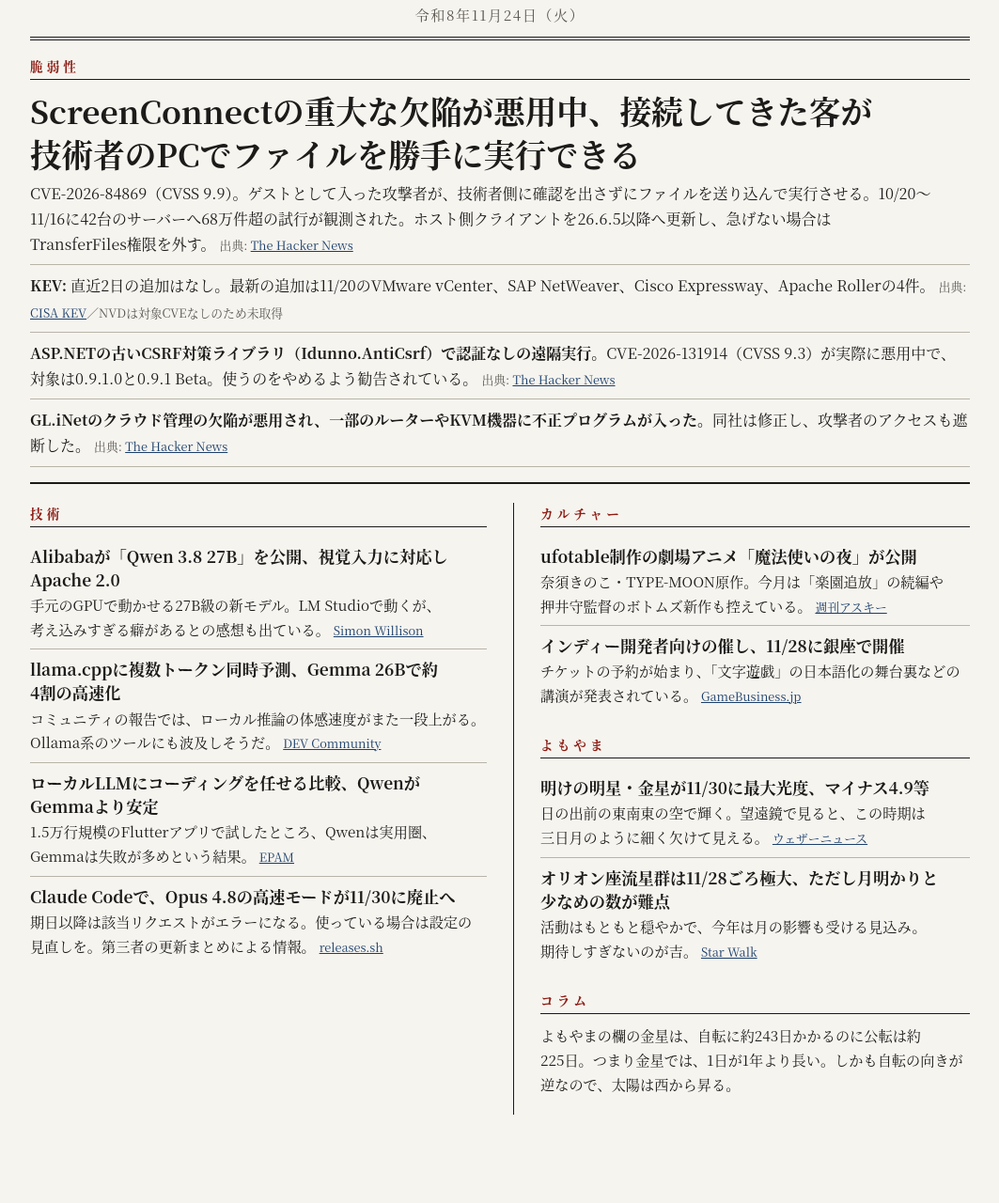
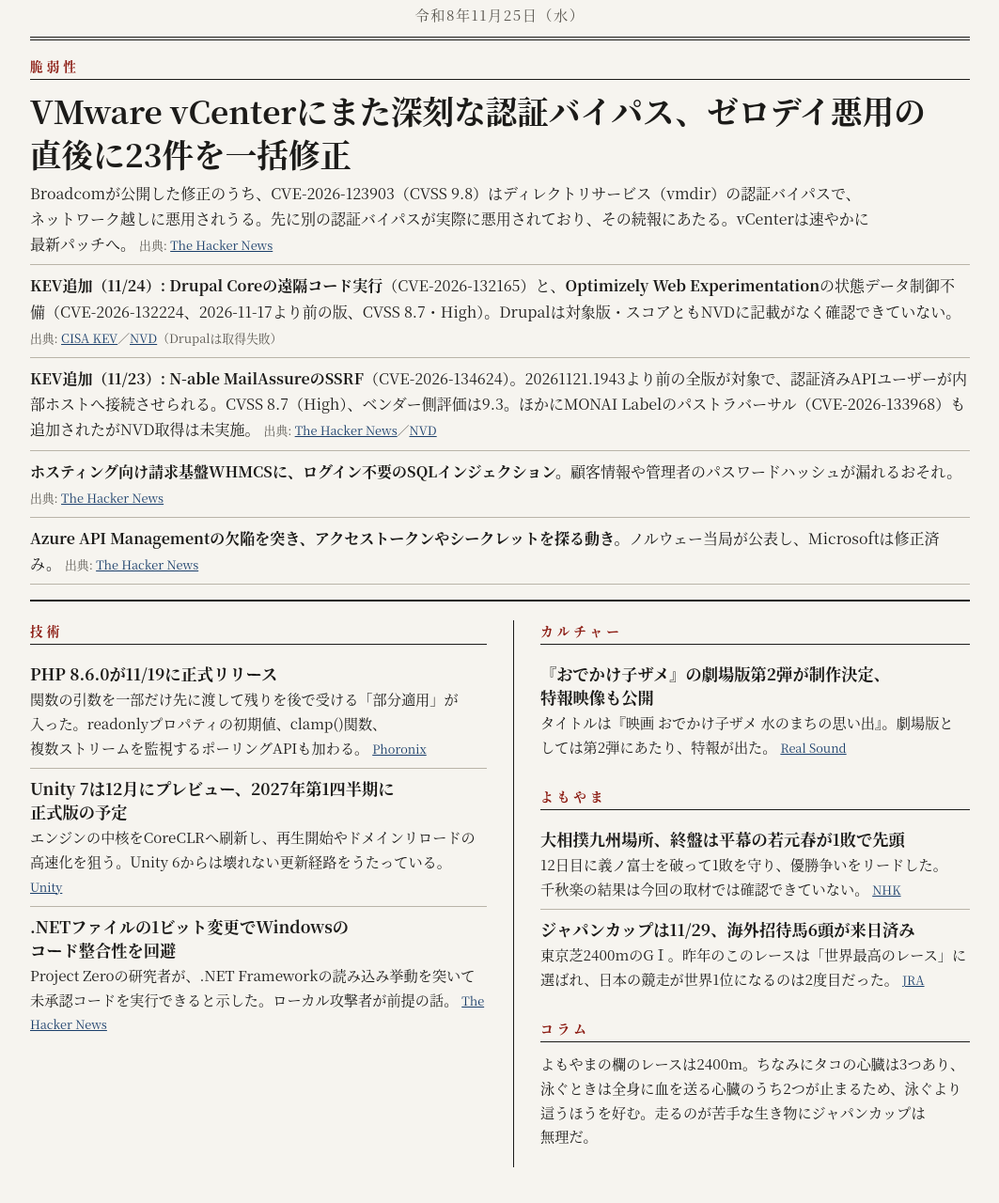
Before and after one commit to Yocchi3191/chokan, a plain HTML site: page index.html in a window 1280 px wide. Shown: the part 164-1444 px from the top of the page at 94% size, without its empty margins (108-1171 px from the left). Before the commit the page ends 1390 px from the top, so only its background shows below. Drawn offline with Linux system fonts and the light colour scheme.

Commit message:
朝刊 2026-11-25

```diff
--- a/index.html
+++ b/index.html
@@ -41,17 +41,18 @@ a{color:var(--link)}
 <div class="wrap">
 <header class="mast">
 <h1>朝刊</h1>
-<p>令和8年11月24日（火）</p>
+<p>令和8年11月25日（水）</p>
 </header>
 
 <section class="lead">
 <div class="sec">脆弱性</div>
-<h2>ScreenConnectの重大な欠陥が悪用中、接続してきた客が技術者のPCでファイルを勝手に実行できる</h2>
-<p>CVE-2026-84869（CVSS 9.9）。ゲストとして入った攻撃者が、技術者側に確認を出さずにファイルを送り込んで実行させる。10/20〜11/16に42台のサーバーへ68万件超の試行が観測された。ホスト側クライアントを26.6.5以降へ更新し、急げない場合はTransferFiles権限を外す。 <span class="src">出典: <a href="https://thehackernews.com/2026/11/hackers-exploit-critical-screenconnect.html">The Hacker News</a></span></p>
+<h2>VMware vCenterにまた深刻な認証バイパス、ゼロデイ悪用の直後に23件を一括修正</h2>
+<p>Broadcomが公開した修正のうち、CVE-2026-123903（CVSS 9.8）はディレクトリサービス（vmdir）の認証バイパスで、ネットワーク越しに悪用されうる。先に別の認証バイパスが実際に悪用されており、その続報にあたる。vCenterは速やかに最新パッチへ。 <span class="src">出典: <a href="https://thehackernews.com/2026/11/vmware-vcenter-hit-by-another-critical.html">The Hacker News</a></span></p>
 <ul>
-<li><b>KEV:</b> 直近2日の追加はなし。最新の追加は11/20のVMware vCenter、SAP NetWeaver、Cisco Expressway、Apache Rollerの4件。 <span class="src">出典: <a href="https://github.com/cisagov/kev-data">CISA KEV</a>／NVDは対象CVEなしのため未取得</span></li>
-<li><b>ASP.NETの古いCSRF対策ライブラリ（Idunno.AntiCsrf）で認証なしの遠隔実行。</b>CVE-2026-131914（CVSS 9.3）が実際に悪用中で、対象は0.9.1.0と0.9.1 Beta。使うのをやめるよう勧告されている。 <span class="src">出典: <a href="https://thehackernews.com/2026/11/hackers-exploit-critical-aspnet-anti.html">The Hacker News</a></span></li>
-<li><b>GL.iNetのクラウド管理の欠陥が悪用され、一部のルーターやKVM機器に不正プログラムが入った。</b>同社は修正し、攻撃者のアクセスも遮断した。 <span class="src">出典: <a href="https://thehackernews.com/2026/11/hackers-exploited-glinet-cloud-flaw-to.html">The Hacker News</a></span></li>
+<li><b>KEV追加（11/24）: Drupal Coreの遠隔コード実行</b>（CVE-2026-132165）と、<b>Optimizely Web Experimentation</b>の状態データ制御不備（CVE-2026-132224、2026-11-17より前の版、CVSS 8.7・High）。Drupalは対象版・スコアともNVDに記載がなく確認できていない。 <span class="src">出典: <a href="https://github.com/cisagov/kev-data">CISA KEV</a>／<a href="https://services.nvd.nist.gov/rest/json/cves/2.0?cveId=CVE-2026-132224">NVD</a>（Drupalは取得失敗）</span></li>
+<li><b>KEV追加（11/23）: N-able MailAssureのSSRF</b>（CVE-2026-134624）。20261121.1943より前の全版が対象で、認証済みAPIユーザーが内部ホストへ接続させられる。CVSS 8.7（High）、ベンダー側評価は9.3。ほかにMONAI Labelのパストラバーサル（CVE-2026-133968）も追加されたがNVD取得は未実施。 <span class="src">出典: <a href="https://thehackernews.com/2026/11/hackers-exploit-n-able-mailassure-flaw.html">The Hacker News</a>／<a href="https://services.nvd.nist.gov/rest/json/cves/2.0?cveId=CVE-2026-134624">NVD</a></span></li>
+<li><b>ホスティング向け請求基盤WHMCSに、ログイン不要のSQLインジェクション。</b>顧客情報や管理者のパスワードハッシュが漏れるおそれ。 <span class="src">出典: <a href="https://thehackernews.com/2026/11/whmcs-sql-injection-flaw-could-expose.html">The Hacker News</a></span></li>
+<li><b>Azure API Managementの欠陥を突き、アクセストークンやシークレットを探る動き。</b>ノルウェー当局が公表し、Microsoftは修正済み。 <span class="src">出典: <a href="https://thehackernews.com/2026/11/microsoft-fixes-azure-api-management.html">The Hacker News</a></span></li>
 </ul>
 </section>
 
@@ -60,20 +61,16 @@ a{color:var(--link)}
 <section>
 <div class="sec">技術</div>
 <article>
-<h3>Alibabaが「Qwen 3.8 27B」を公開、視覚入力に対応しApache 2.0</h3>
-<p>手元のGPUで動かせる27B級の新モデル。LM Studioで動くが、考え込みすぎる癖があるとの感想も出ている。 <span class="src"><a href="https://simonwillison.net/tags/local-llms/">Simon Willison</a></span></p>
+<h3>PHP 8.6.0が11/19に正式リリース</h3>
+<p>関数の引数を一部だけ先に渡して残りを後で受ける「部分適用」が入った。readonlyプロパティの初期値、clamp()関数、複数ストリームを監視するポーリングAPIも加わる。 <span class="src"><a href="https://phoronix.com/news/PHP-8.6-Released">Phoronix</a></span></p>
 </article>
 <article>
-<h3>llama.cppに複数トークン同時予測、Gemma 26Bで約4割の高速化</h3>
-<p>コミュニティの報告では、ローカル推論の体感速度がまた一段上がる。Ollama系のツールにも波及しそうだ。 <span class="src"><a href="https://dev.to/soytuber/llamacpp-mtp-boost-new-gemma-4-gguf-qwen-36-local-benchmarks-2a16">DEV Community</a></span></p>
+<h3>Unity 7は12月にプレビュー、2027年第1四半期に正式版の予定</h3>
+<p>エンジンの中核をCoreCLRへ刷新し、再生開始やドメインリロードの高速化を狙う。Unity 6からは壊れない更新経路をうたっている。 <span class="src"><a href="https://unity.com/blog/unite-seoul-keynote-2026-recap">Unity</a></span></p>
 </article>
 <article>
-<h3>ローカルLLMにコーディングを任せる比較、QwenがGemmaより安定</h3>
-<p>1.5万行規模のFlutterアプリで試したところ、Qwenは実用圏、Gemmaは失敗が多めという結果。 <span class="src"><a href="https://www.epam.com/insights/ai/blogs/qwen-vs-gemma-local-llm-coding-agent-test">EPAM</a></span></p>
-</article>
-<article>
-<h3>Claude Codeで、Opus 4.8の高速モードが11/30に廃止へ</h3>
-<p>期日以降は該当リクエストがエラーになる。使っている場合は設定の見直しを。第三者の更新まとめによる情報。 <span class="src"><a href="https://releases.sh/collections/coding-agents/digest/2026-11-09">releases.sh</a></span></p>
+<h3>.NETファイルの1ビット変更でWindowsのコード整合性を回避</h3>
+<p>Project Zeroの研究者が、.NET Frameworkの読み込み挙動を突いて未承認コードを実行できると示した。ローカル攻撃者が前提の話。 <span class="src"><a href="https://thehackernews.com/2026/11/google-researcher-shows-single-bit.html">The Hacker News</a></span></p>
 </article>
 </section>
 </div>
@@ -82,30 +79,26 @@ a{color:var(--link)}
 <section>
 <div class="sec">カルチャー</div>
 <article>
-<h3>ufotable制作の劇場アニメ「魔法使いの夜」が公開</h3>
-<p>奈須きのこ・TYPE-MOON原作。今月は「楽園追放」の続編や押井守監督のボトムズ新作も控えている。 <span class="src"><a href="https://weekly.ascii.jp/elem/000/004/449/4449492/">週刊アスキー</a></span></p>
-</article>
-<article>
-<h3>インディー開発者向けの催し、11/28に銀座で開催</h3>
-<p>チケットの予約が始まり、「文字遊戯」の日本語化の舞台裏などの講演が発表されている。 <span class="src"><a href="https://www.gamebusiness.jp/article/2026/11/04/28541.html">GameBusiness.jp</a></span></p>
+<h3>『おでかけ子ザメ』の劇場版第2弾が制作決定、特報映像も公開</h3>
+<p>タイトルは『映画 おでかけ子ザメ 水のまちの思い出』。劇場版としては第2弾にあたり、特報が出た。 <span class="src"><a href="https://realsound.jp/movie/2026/11/post-2584946.html">Real Sound</a></span></p>
 </article>
 </section>
 
 <section>
 <div class="sec">よもやま</div>
 <article>
-<h3>明けの明星・金星が11/30に最大光度、マイナス4.9等</h3>
-<p>日の出前の東南東の空で輝く。望遠鏡で見ると、この時期は三日月のように細く欠けて見える。 <span class="src"><a href="https://weathernews.jp/news/202611/010021/">ウェザーニュース</a></span></p>
+<h3>大相撲九州場所、終盤は平幕の若元春が1敗で先頭</h3>
+<p>12日目に義ノ富士を破って1敗を守り、優勝争いをリードした。千秋楽の結果は今回の取材では確認できていない。 <span class="src"><a href="https://news.web.nhk/newsweb/na/nd-20261119de78449">NHK</a></span></p>
 </article>
 <article>
-<h3>オリオン座流星群は11/28ごろ極大、ただし月明かりと少なめの数が難点</h3>
-<p>活動はもともと穏やかで、今年は月の影響も受ける見込み。期待しすぎないのが吉。 <span class="src"><a href="https://starwalk.space/zh-Hant/news/november-meteor-showers">Star Walk</a></span></p>
+<h3>ジャパンカップは11/29、海外招待馬6頭が来日済み</h3>
+<p>東京芝2400mのGⅠ。昨年のこのレースは「世界最高のレース」に選ばれ、日本の競走が世界1位になるのは2度目だった。 <span class="src"><a href="https://jra.jp/keiba/g1/jc.html">JRA</a></span></p>
 </article>
 </section>
 
 <section class="column">
 <div class="sec">コラム</div>
-<p>よもやまの欄の金星は、自転に約243日かかるのに公転は約225日。つまり金星では、1日が1年より長い。しかも自転の向きが逆なので、太陽は西から昇る。</p>
+<p>よもやまの欄のレースは2400m。ちなみにタコの心臓は3つあり、泳ぐときは全身に血を送る心臓のうち2つが止まるため、泳ぐより這うほうを好む。走るのが苦手な生き物にジャパンカップは無理だ。</p>
 </section>
 </div>
 </div>
```
Also changed, not shown: archive.html (+1 -0 lines), issues/2026-11-25.html (added, +106 -0 lines).
